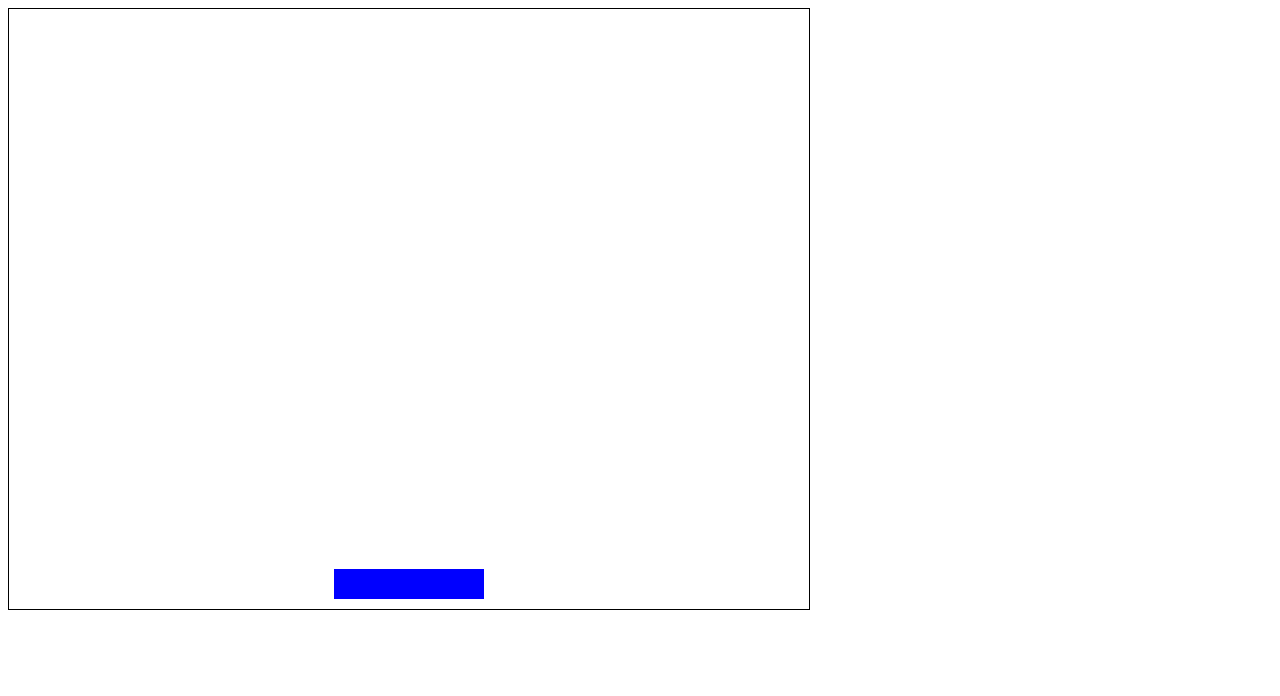
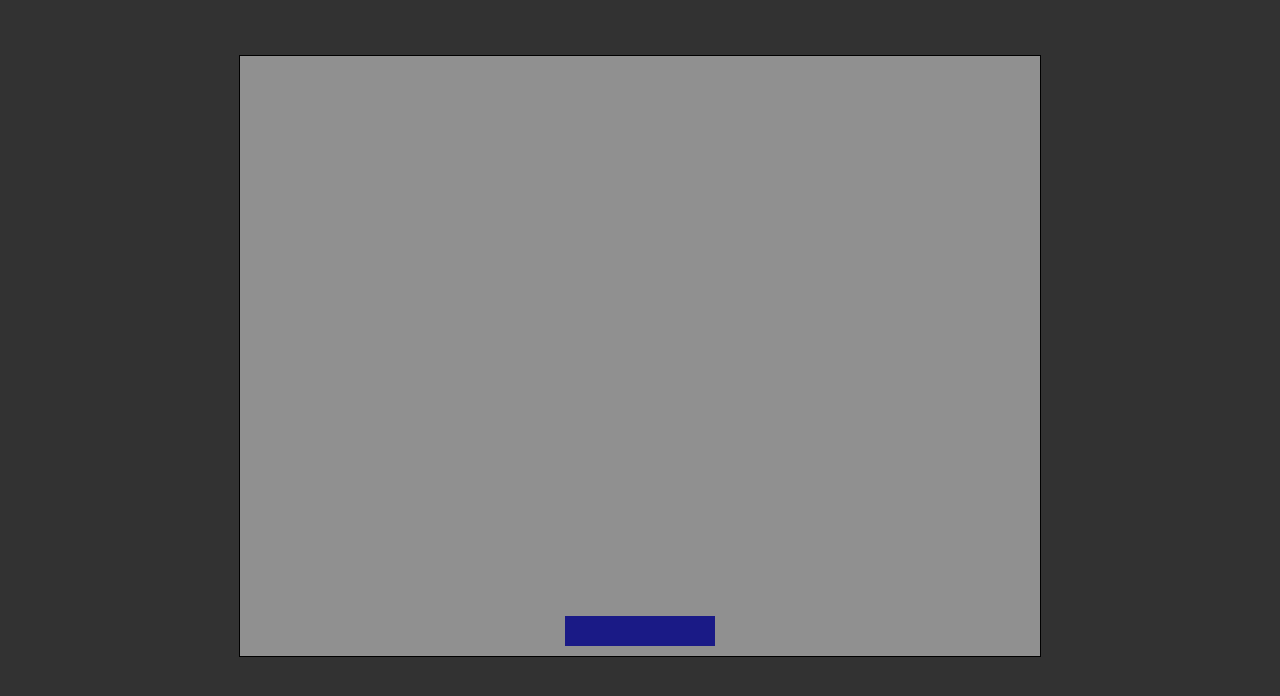
Before and after one commit to h-zahar/brick-breaker-js, a plain HTML site: page index.html in a window 1280 px wide. Drawn offline with Linux system fonts and the light colour scheme.

Commit message:
Aligned and Fixed UI

```diff
--- a/index.html
+++ b/index.html
@@ -8,7 +8,11 @@
     <title>Brick Breaker</title>
 </head>
 <body>
-    <canvas id="canvas" width="800" height="600"></canvas>
+    <div id="main-container">
+        <div id="canvas-wrapper">
+            <canvas id="canvas" width="800" height="600"></canvas>
+        </div>
+    </div>
     <script type="module" src="./game.js"></script>
 </body>
 </html>
--- a/paddle.js
+++ b/paddle.js
@@ -27,7 +27,7 @@ export default class Paddle {
     }
 
     draw(/** @type {CanvasRenderingContext2D} */ ctx) {
-        ctx.fillStyle = "blue";
+        ctx.fillStyle = "#1a1a86";
         ctx.fillRect(this.position.x, this.position.y, this.width, this.height);
     }
 
--- a/style.css
+++ b/style.css
@@ -1,3 +1,17 @@
+* {
+    margin: 0;
+    padding: 0;
+}
+
+#main-container {
+    height: 100vh;
+    display: flex;
+    justify-content: center;
+    background: rgb(50, 50, 50);
+}
+
 #canvas {
+    margin: 55px auto;
     border: 1px solid black;
+    background: rgb(144, 144, 144);
 }
```
